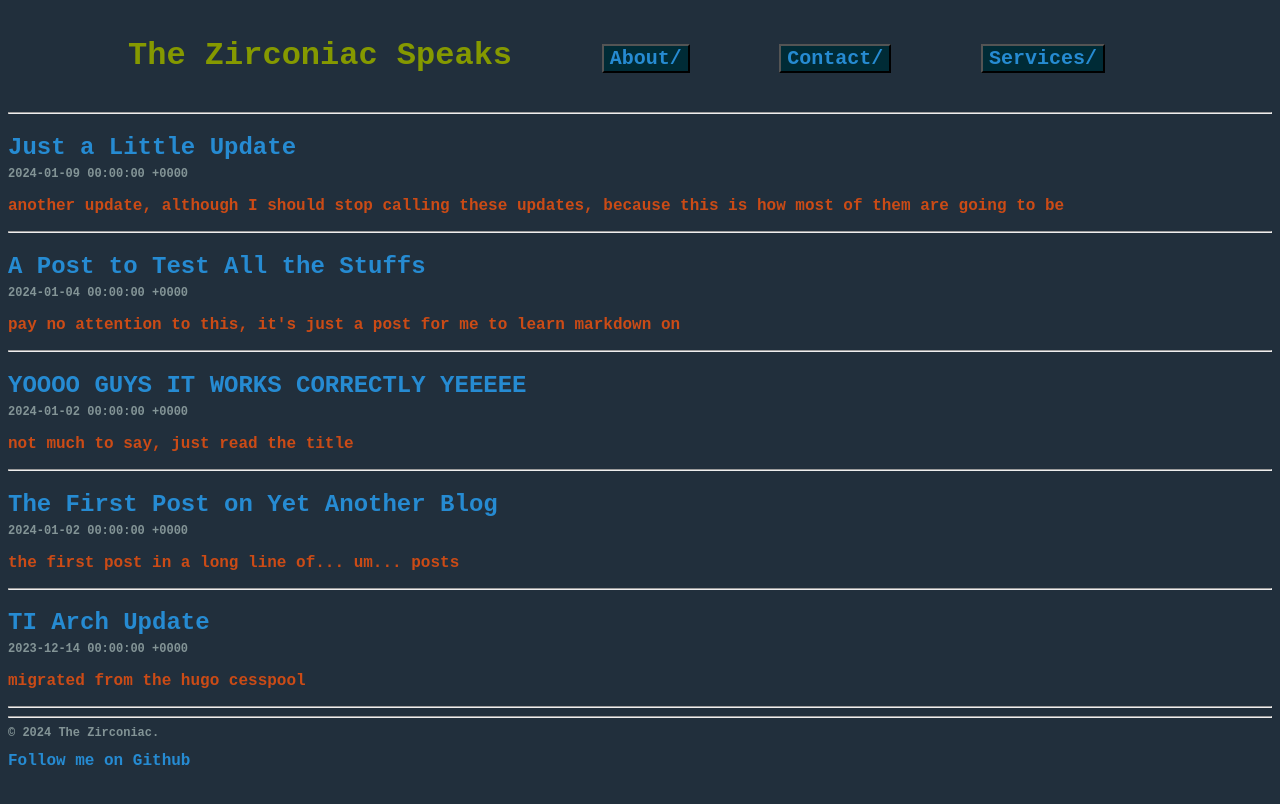
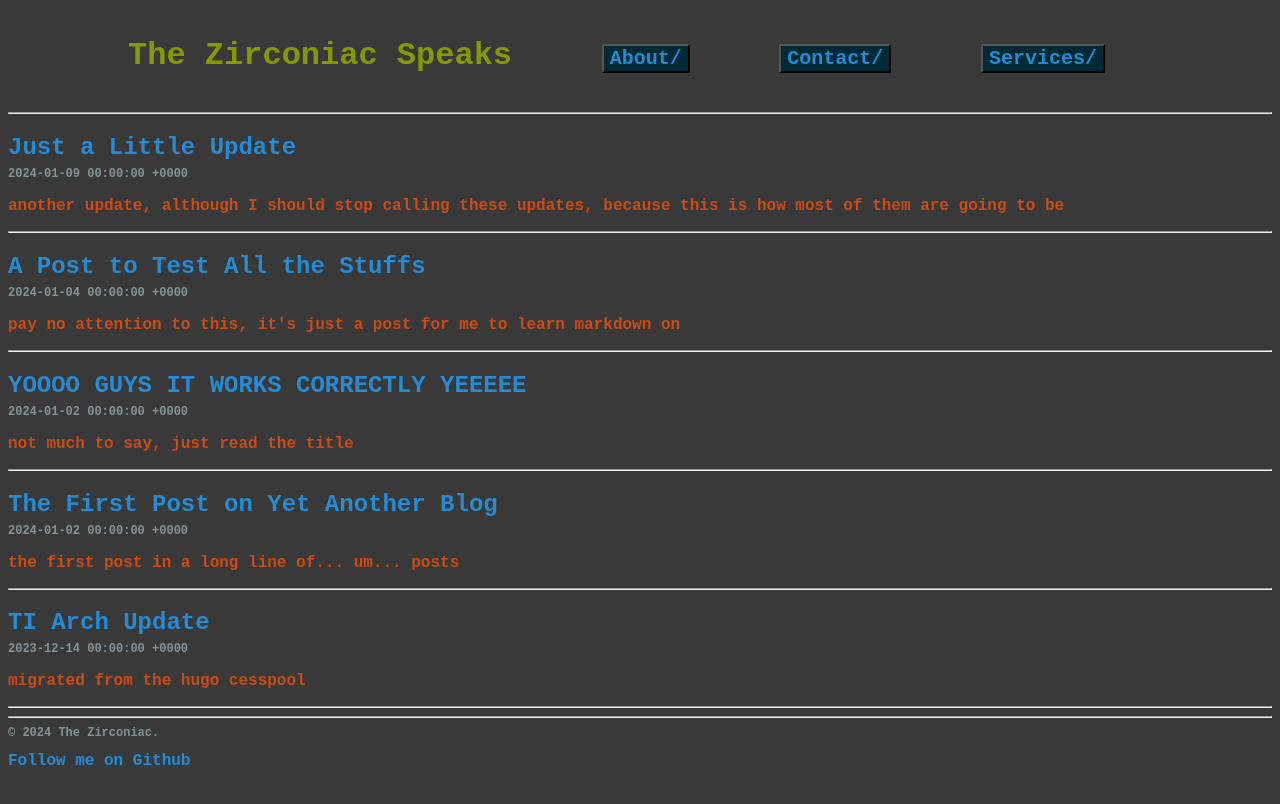
Before and after one commit to ZirconiaCubed3v2/ZirconiaCubed3v2.github.io, a Jekyll site: the page built from index.html, in a window 1280 px wide. Shown: the top 804 px of the page. Built offline with Jekyll 4.4.1, drawn with Linux system fonts in a browser that asks for light colours; some web fonts are replaced; the list of posts is cut into pages by our own code.

```diff
--- a/css/style.css
+++ b/css/style.css
@@ -1,5 +1,5 @@
 body {
-  background-color: #212f3c;
+  background-color: #393939;
   font-family: 'Cousine', monospace;
   font-weight: bold;
 }
```
